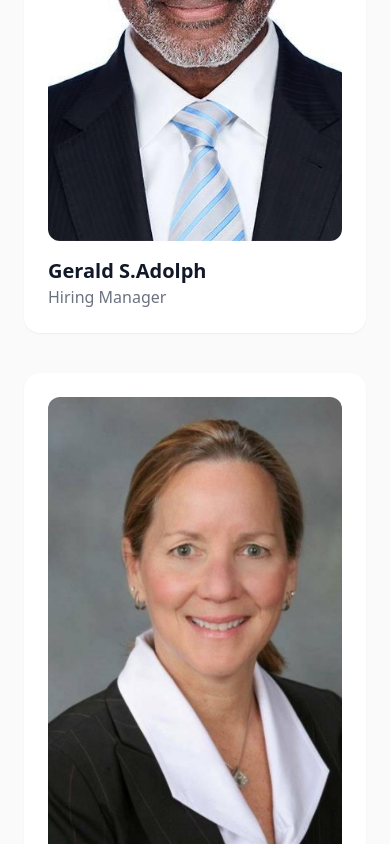
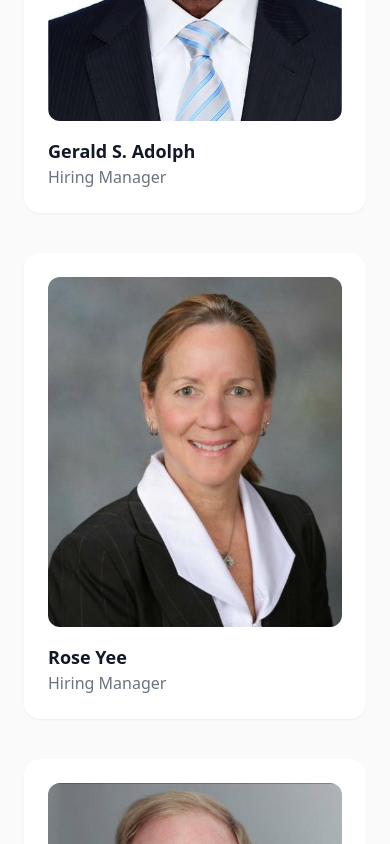
Before and after one commit to Lapark100/kelly, a Next.js app: page /the-team in a window 390 px wide. Shown: the part 1220-2064 px from the top of the page. Built offline with nearby package versions, Linux system fonts and the light colour scheme.

Commit message:
teamGrid responsive to mobile

```diff
--- a/app/the-team/components/team-grid.js
+++ b/app/the-team/components/team-grid.js
@@ -1,12 +1,9 @@
 import Image from "next/image";
 
-
-
 export default function TeamGrid() {
-
   const team = [
     {
-          name: "Gerald S.Adolph",
+      name: "Gerald S. Adolph",
       position: "Hiring Manager",
       image: "/images/gerald.jpeg",
     },
@@ -27,22 +24,21 @@ export default function TeamGrid() {
     },
     {
       name: "Whew Silver",
-            position: "Account Mnager",
+      position: "Account Manager",
       image: "/images/silver.jpeg",
     },
-
     {
       name: "Alexis Smart",
       position: "Financial Account Manager",
-            image: "/images/alexis'.jpeg",
+      image: "/images/alexis.jpeg", // fixed filename issue
     },
-
     {
       name: "Edward Dolan",
       position: "Company Vendor",
       image: "/images/edward.jpeg",
     },
   ];
+
   return (
     <section className="w-full bg-[#FAFAFA] py-20 px-6 md:px-20">
       <div className="text-center mb-12">
@@ -60,7 +56,7 @@ export default function TeamGrid() {
             key={index}
             className="bg-white p-6 rounded-2xl shadow-sm hover:shadow-md transition duration-300"
           >
-            <div className="w-full h-[470px] relative rounded-xl overflow-hidden mb-4">
+            <div className="w-full h-[350px] sm:h-[400px] md:h-[470px] relative rounded-xl overflow-hidden mb-4">
               <Image
                 src={member.image}
                 alt={member.name}
@@ -68,7 +64,7 @@ export default function TeamGrid() {
                 className="object-cover"
               />
             </div>
-            <h3 className="text-xl font-semibold text-gray-900">
+            <h3 className="text-lg md:text-xl font-semibold text-gray-900">
               {member.name}
             </h3>
             <p className="text-gray-500">{member.position}</p>
```
Lines whose indentation alone changed are shown as unchanged.
